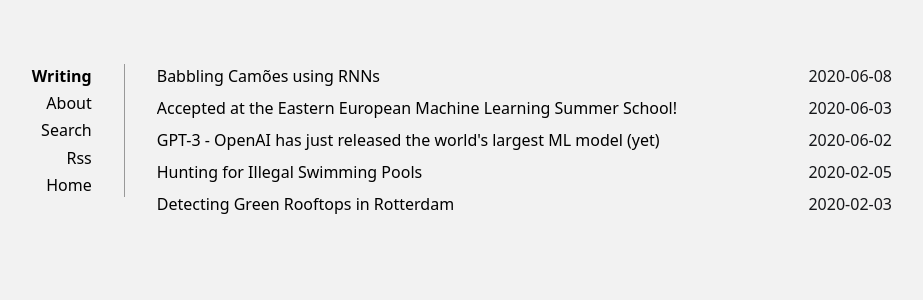
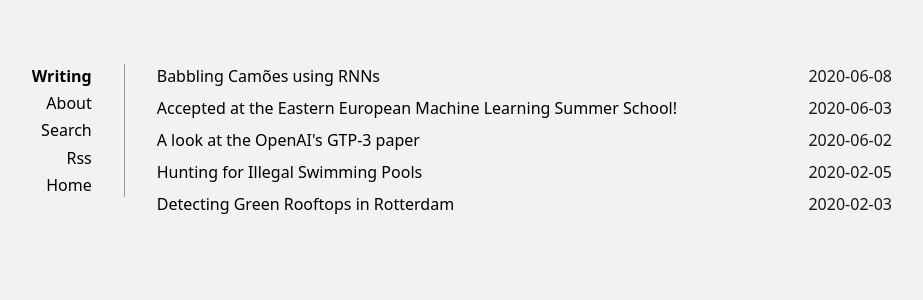
Before and after one commit to fernandeslouro/blog, a Jekyll site: the page built from index.html, in a window 1280 px wide. Shown: the top 300 px of the page, without its empty margins (196-1119 px from the left). Built offline with Jekyll 4.4.1, drawn with Linux system fonts in a browser that asks for light colours; part of the change alters nothing that is shown.

Commit message:
almost done

```diff
--- a/_posts/2020-06-02-gpt-3-openai-has-just-released-the-worlds-largest-ml-model-yet.md
+++ b/_posts/2020-06-02-gpt-3-openai-has-just-released-the-worlds-largest-ml-model-yet.md
@@ -1,10 +1,10 @@
 ---
 layout: post
-title: GPT-3 -  OpenAI has just released the world's largest ML model (yet)
+title: A look at the OpenAI's GTP-3 paper
 tags: [machine-learning]
 ---
 
-OpenAI has just released the largest ML model yet. It's larger by an order of magnitude than the previous record holder. This new model, sensibly named GPT-3 (short for Generative Pretrained Transformer 3) has 175 million parameters, surpassing Microsoft's Turing-NLG with its 17 billion parameters. Below you can see a plot of several language models, which Microsoft compiled for their [announcement](https://www.microsoft.com/en-us/research/blog/turing-nlg-a-17-billion-parameter-language-model-by-microsoft/) for Turing-NLG. You can also see in the graph where GPT-2 stands, as well as [MegatronLM](https://nv-adlr.github.io/MegatronLM) named like that because it was the "biggest, baddest transformer" of its day. GPT-3 would blow up the scale.
+OpenAI has just released the largest ML model yet, larger by an order of magnitude than the previous record holder. This new model, sensibly named GPT-3 (short for Generative Pretrained Transformer 3) has 175 million parameters, surpassing Microsoft's Turing-NLG with its 17 billion parameters. According to [Lambda Labs](https://lambdalabs.com/blog/demystifying-gpt-3/), a cloud provider, GPT-3 would take 355 to train on a Tesla V100, the fastest GPU on the market, and would cost $4,600,000 to train on their platform (which they claim has the cheapest rates offered for cloud computing). Below you can see a plot of several language models, which Microsoft compiled for their [announcement](https://www.microsoft.com/en-us/research/blog/turing-nlg-a-17-billion-parameter-language-model-by-microsoft/) for Turing-NLG, the previous largest language model. You can also see in the graph where GPT-2 stands, as well as Nvidia's [MegatronLM](https://nv-adlr.github.io/MegatronLM) named like that because it was the "biggest, baddest transformer" of its day. GPT-3 would blow up the scale.
 
 ![Number of parameters of preious language models](/assets/images/transformer-parameters.png)
 
@@ -14,57 +14,63 @@ The chief scientist of OpenAI, Ilya Sutskever, presented on an interview for the
 
 After being debuted on a 2017 [paper on machine translation](https://arxiv.org/abs/1706.03762) the Transformer architecture has revolutionized the field of NLP. The previous state-of-the-art in language models, Recurrent Neural Networks (specifically LSTMs), while showing potential, was severely limited by its recurrent nature, in the sense that it was not parallelizable. The Transformer, with its attention mechanism, presented a solution to this lack of parallelization. This may have been its greatest breakthrough.
 
+In this post, we'll be taking a look at the recently released paper for GPT-3. Most of the paper is presentation of the results and capabilities of this model, and most of the article will also be on that. For a more detailed look, check out the [paper](https://arxiv.org/abs/2005.14165).
+
 # Architecture of GPT-3
 
-As for the architecture, there is nothing too new here, since it's essentially the same as the previous GPT-2, though much larger. For a detailed description of the GPT-2 architecture, check out Jay Alammar's fantastic post [The Illustrated GPT-2](http://jalammar.github.io/illustrated-gpt2/). Remember, GPT-2 was said to be "too dangerous for he world" at the time of its release. It only has 1.3 billion parameters, a very small number when compared to the 175 billion of GPT-3.
+As for the architecture, there is nothing too new here, since it's essentially the same as the previous GPT-2, though much larger. For a detailed description of the GPT-2 architecture, check out Jay Alammar's fantastic post [The Illustrated GPT-2](http://jalammar.github.io/illustrated-gpt2/). Remember, GPT-2 was said to be "too dangerous for the world" at the time of its release. It only has 1.3 billion parameters, a very small number when compared to the 175 billion of GPT-3.
 
 # Language Model as Few-Shot Learner
 
 Perhaps the most surprising new capability of GPT-3 is the fact that it managed to beat the state-of-the art in some NLP tasks with no fine-tuning. Previous language models have shown great capabilities in a number of tasks, like question answering or text summarisation. However, in order to perform these tasks (which are different from the normal text generation language models are trained to do) the models must be fine-tuned specifically for each individual task. This requires having training and test datasets for the new task, as well as additional compute.
 
-In the paper, no fine-tuning was performed on GPT-3. However, three different situations were experimented: **no-shot**, **single-show** and **few-shot** learning.
+In the paper, no fine-tuning was performed on GPT-3. However, three different situations were experimented: no-shot, single-shot and few-shot learning.
 
 ![GPT-3 Settings](/assets/images/settings.png)
 
-As you can see, the task settings are provided to the language model simply as sentences for it to complete, with no gradient updates whatsoever. In the zero-shot setting, only a description of the task is provided. In the single-shot setting, the model is provided with a simple example of the task to perform (in the case of English to French translation, this single example is an English-French pair. For the few-shot setting, several examples of the solved task are provided, as part of the expression the language model must complete. Using this few-shot method of understanding tasks, GPT-3 managed to break the state-of-the-art in several different tasks, surpassing previous models, which ad been fine-tuned for those specific tasks.
+As you can see, the task settings are provided to the language model simply as sentences for it to complete, with no gradient updates whatsoever. In the zero-shot setting, only a description of the task is provided. In the single-shot setting, the model is provided with a simple example of the task to perform (in the case of English to French translation, this single example is an English-French pair. For the few-shot setting, several examples of the solved task are provided, as part of the expression the language model must complete. Using this few-shot method of understanding tasks, GPT-3 managed to break the state-of-the-art in several different tasks, surpassing previous models, which had been fine-tuned for those specific tasks.
 
-# Can a better language model be built by increasing size?
+# Can an even better language model be built by increasing size?
 
 As for the experimental results on language modelling, it has been verified by past experiments that as the number of parameters is increased, the validation loss (calculated used log probability, a.k.a. perplexity) for trained models decreases. Essentially, as model size, compute time and dataset size increase in the same fashion, it follows a power law where the model will get better and better. A question still to be answered is: _how far can this take us?_ It seems like, at 175B parameters, the limit hasn't yet been discovered, since GPT-3 is still in this trend of improvement.
 
-# Question Answering
+# Analysis of Resuls
+
+I'll now go over some interesting results from the paper. I'll describe the results I found most interesting (which are most of the experimental results) but there are a few that I'll leave out so that the post doesn't become too long.
+
+## Question Answering
 
 Either you get a question, or context + a question. The model should either simply answer the question or choose from several options which one is the most likely to be correct. For GPT-3, as the model scaled up in number of parameters, the zero-shot, one-shot and few-shot (with 64 different examples) variants. In these tasks, the model can not query any outside information, we simply want to know information that is encoded in the model's 175B parameters. In some of these question answering tasks, GPT-3 managed to outperform a fine-tuned SOTA model in both the one-shot and few-shot settings. Another interesting point is that some of the SOTA models Open Domain (vs. Closed Book) which means that they can access websites like Wikipedia. The question-answering tasks where GPT-3 couldn't beat the SOTA (e.g. NaturalQS) were tasks that depended mostly on factual knowledge, where open domain models have the advantage.
 
 ![Question Answering](/assets/images/question-answering.PNG)
 
-# Translation
+## Translation
 
 For tasks in translation, the performance also increases with the number of parameters. In translation tasks, GPT-3 showed the best performance when translating into English, be it in no-shot, one-shot, or few shot settings. This makes sense, considering most of the corpus the model trained on was in English, and GPT-3 was intended from the start to be an English language model. The performance when translating from English to other languages is therefore not as good. When translating from other languages into English, the model maintains similar performance across languages, but that is not the case when translating from English into other languages, in which case the performance varies significantly across output languages. In some cases, GPT-3 managed to improve on the current supervised SOTA when translating into English.
 
 
 ![Translation](/assets/images/translation.PNG)
 
-# Winograd Schemes
+## Winograd Schemes
 
 Winograd is a classic task in NLP, which involves figuring out which word a pronoun refers to, in cases when the pronoun is grammatically ambiguous but semantically unambiguous to a human. In some Winograd-Style tasks, GPT-3 managed to beat the fine-tuned SOTA performance in all its three settings (even no-shot), while for others it comes close. In earlier Winograd-Style tasks, the SOTA is close to human performance, while for newer, more adversarial tasks, there is still some distance between the current best performance and humans. In more adversarial tasks, there were bigger differences between no-shot and few-shot performance for GPT-3.
 
-# Commonsense Reasoning
+## Commonsense Reasoning
 
 Several tasks were tried in order to evaluate GPT-3's capacity for reasoning. The three analysed datasets attempt to capture physical or scientific reasoning. They are not tasks of sentence completion, reading comprehension, or broad knowledge question answering. In one of the tasks (PIQA, comprising common sense questions about the physical world, which tries to evaluate for a grounded understanding of the world) GPT-3 in the no-shot setting managed to beat the current fine-tuned SOTA, while for the other two it didn't. However, in the case of the PIQA dataset, the authors claimed that there is possible contamination in this dataset, meaning that a portion of this dataset might be in the training dataset of GPT-3. This was only noticed after the training,
 
-# Reading Comprehension
+## Reading Comprehension
 
 To test GPT-3's reading comprehension, 5 datasets were used, which include abstractive, multiple choice, and span based answer formats in both dialog and single question settings. GPT-3 couldn't beat the fine-tuned SOTA in any of these tasks, and performance varied across datasets.
 
 SuperGLUE
 NLI
 
-# Synthetic Datasets
+## Synthetic Datasets
 
 Given the way that GPT-3 is tested (simply giving it some text to complete) it's easy to devise new tasks for it to solve. No training datasets are required, since there is no fine-tuning, which is an advantage that comes from performing no fine-tuning. In order to evaluate GPT-3 further, OpenAI devised some additional tasks, and it intends to relase the test datasets soon.
 
-## Arithmetic Expressions
+### Arithmetic Expressions
 
 It turns out that GPT-3 is quite good at arithmetics, especially in two-digit addition and subtraction, which it's able to consistently perform. Three digit addition and subtraction is also surprising, with over 80 and 90% accuracy respectively. Keep in mind that GPT-3 is a language model, not a calculator, and these results start to appear quite good. Results for arithmetics above three digits and for multiplication were not as good. As can be seen in the image, arithmetics is a capability only shown by very large models.
 
@@ -74,7 +80,7 @@ One-shot and zero-shot performance are somewhat degraded relative to few-shot pe
 
 Word Unscrambling
 
-# SAT Analogies
+### SAT Analogies
 
 Another task OpenAI came up with to test GPT-3 were SAT questions. The specific questions chosen were the analogy problems, which are multiple choice. Questions of this kind were present on the SAT (the exam Americans have to take to attend university) before 2005.
 
@@ -82,7 +88,7 @@ Another task OpenAI came up with to test GPT-3 were SAT questions. The specific
 
 It's interesting that GPT-3 managed to beat the average among college applicants in both the one-shot and few-shot settings. The college applicants' average was 57%, while GPT-3 scored 62.5%, 59.1% and 53.7% in its few-shot, one-shot and no-shot settings, respectively.
 
-# News Article Generation
+### News Article Generation
 
 One of the most talked about capabilities of GPT-2 was the generation of quality artificial news articles. In order to test GPT-3's ability to generate news articles, OpenAI set up a test in which humans unaffiliated with OpenAI try to discern articles generated by GPT-3 from real, published news articles. The generated articles were chosen and formatted programmatically, in order to prevent cherry-picking by the developers, and it was verified they were not present in the training data. A control study was also set up, to try and evaluate the human's effort and attention. For this control study, a 160M parameter "control model" was developed which had no context and increased output randomness. In a way, this model generated purposefully bad articles.
 
@@ -103,4 +109,4 @@ While OpenAI tried to remove the overlap between the training set and the benchm
 
 In the rest of the paper, OpenAI presents some thoughts on the limitations and  impacts of GPT-3 (such as an analysis of bias and fairness, and the model's energy usage), as well as some related work.
 
-In conclusion, OpenAI has just moved the state-of-the-art in NLP. It was very interesting for me to understand what a model of this size can do, and what it can't. It's obviously not an AGI, but I founds its capabilities surprising on some tasks. The paper is very clear and well composed, so I advise you to check it out :)	.
+In conclusion, OpenAI has just moved the state-of-the-art in NLP. It was very interesting for me to understand what a model of this size can do, and what it can't. It's obviously not an AGI, but I found its capabilities surprising on some tasks. The [paper](https://arxiv.org/abs/2005.14165) is very clear and well composed, so I advise you to check it out :)	.
```
